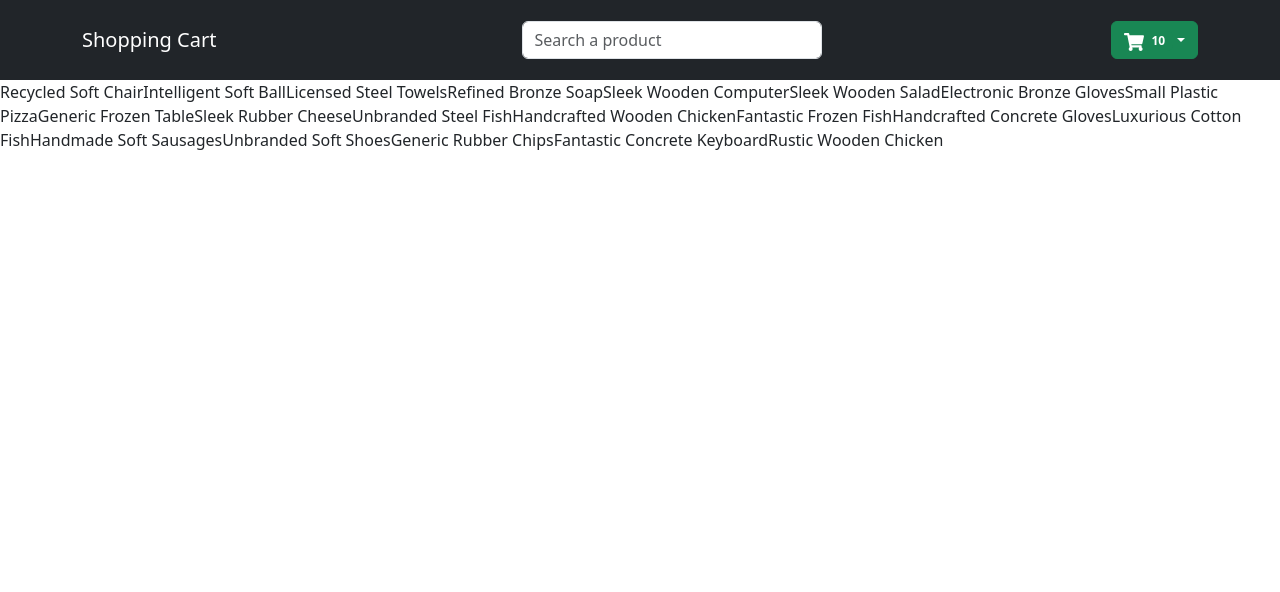
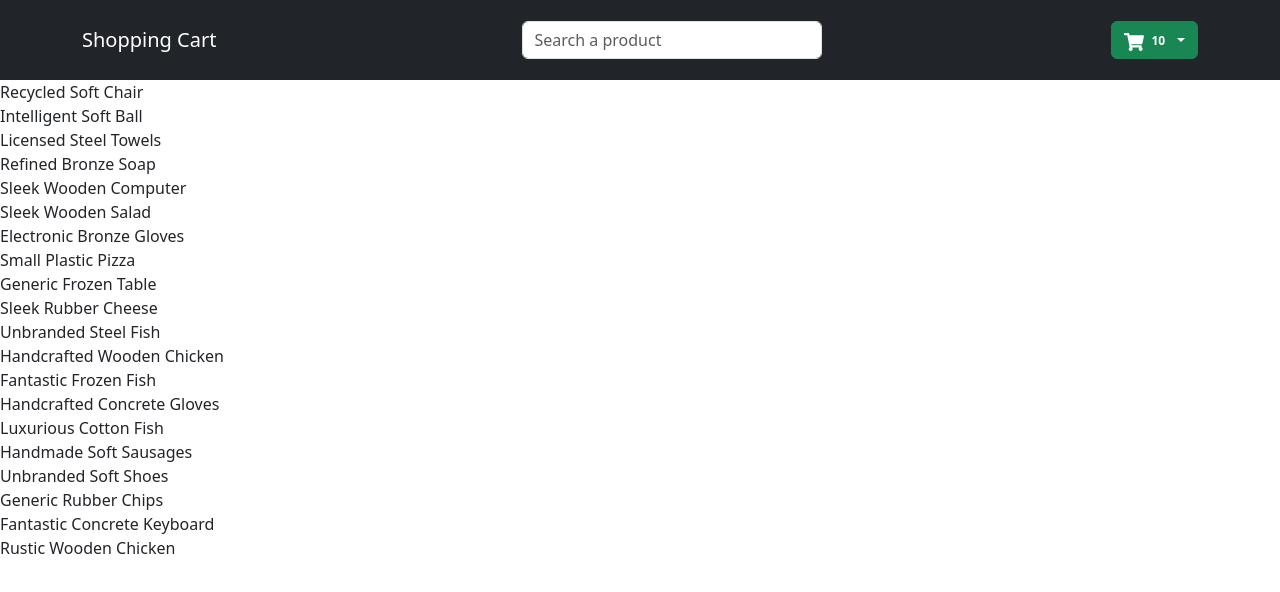
Before and after one commit to Jerryemmanuel01/Context-api-app, a React (Vite) app: page / in a window 1280 px wide. Shown: the top 592 px of the page. Built offline with nearby package versions, Linux system fonts and the light colour scheme.

Commit message:
singleProduct component created and some refactor done of code

```diff
--- a/src/components/Home.jsx
+++ b/src/components/Home.jsx
@@ -1,4 +1,5 @@
 import { CartState } from "../context/Context"
+import SingleProduct from "./SingleProduct";
 
 const Home = () => {
   const {
@@ -10,7 +11,7 @@ const Home = () => {
        <div className="productContainer">
         {
           products.map((product) => (
-            <span>{product.name}</span>
+            <SingleProduct  product={product} key={product.id}/>
           ))
         }
        </div>
--- /dev/null
+++ b/src/components/SingleProduct.jsx
@@ -0,0 +1,11 @@
+import React from "react";
+
+const SingleProduct = ({ product }) => {
+  return (
+    <div>
+      <span>{product.name}</span>
+    </div>
+  );
+};
+
+export default SingleProduct;
```
Also changed, not shown: src/context/Reducers.jsx (renamed from src/context/Reducers.js).
